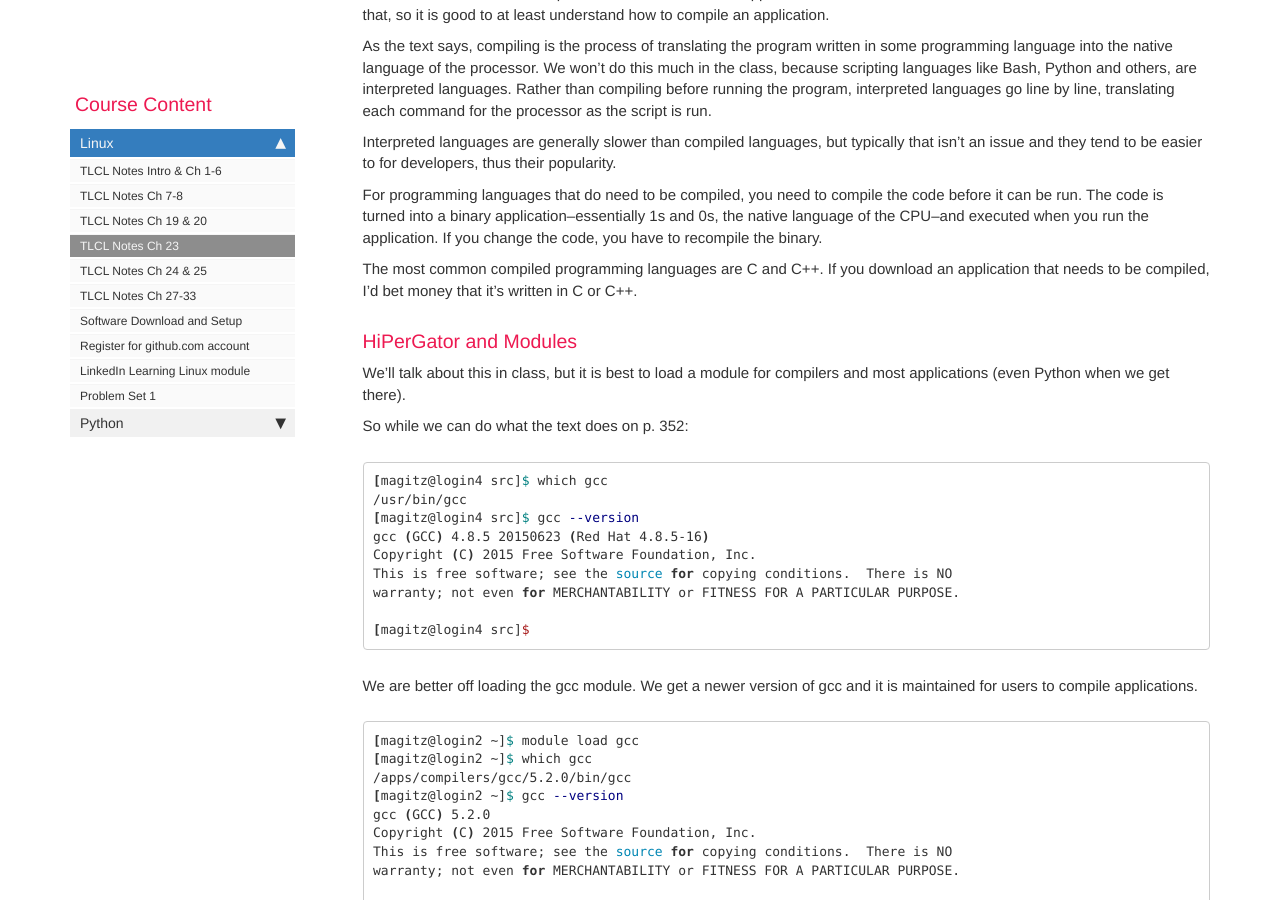
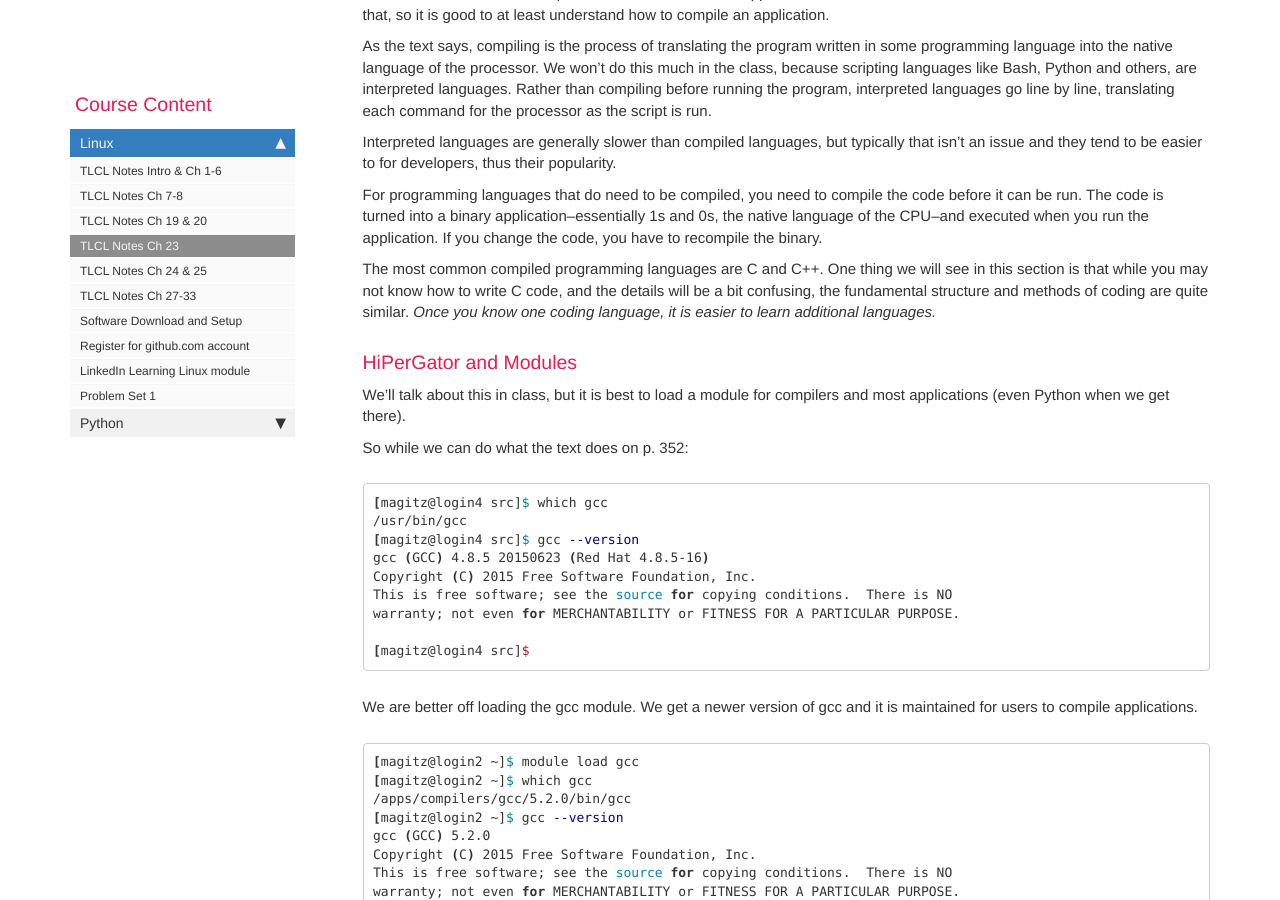
Before and after one commit to comptoolsres/comptoolsres.github.io, a Jekyll site: the page built from TLCL_reading_notes_6.md, in a window 1280 px wide and 900 px high, scrolled down 314 px. Built offline with Jekyll 4.4.1, drawn with Linux system fonts in a browser that asks for light colours; comment, search, counter and statistics services are not loaded.

```diff
--- a/TLCL_reading_notes_6.md
+++ b/TLCL_reading_notes_6.md
@@ -18,7 +18,7 @@
 
 For programming languages that do need to be compiled, you need to compile the code before it can be run. The code is turned into a binary application--essentially 1s and 0s, the native language of the CPU--and executed when you run the application. If you change the code, you have to recompile the binary.
 
-The most common compiled programming languages are C and C++. If you download an application that needs to be compiled, I'd bet money that it's written in C or C++.
+The most common compiled programming languages are C and C++. One thing we will see in this section is that while you may not know how to write C code, and the details will be a bit confusing, the fundamental structure and methods of coding are quite similar. *Once you know one coding language, it is easier to learn additional languages.*
 
 ### HiPerGator and Modules
 We'll talk about this in class, but it is best to load a module for compilers and most applications (even Python when we get there).
```
